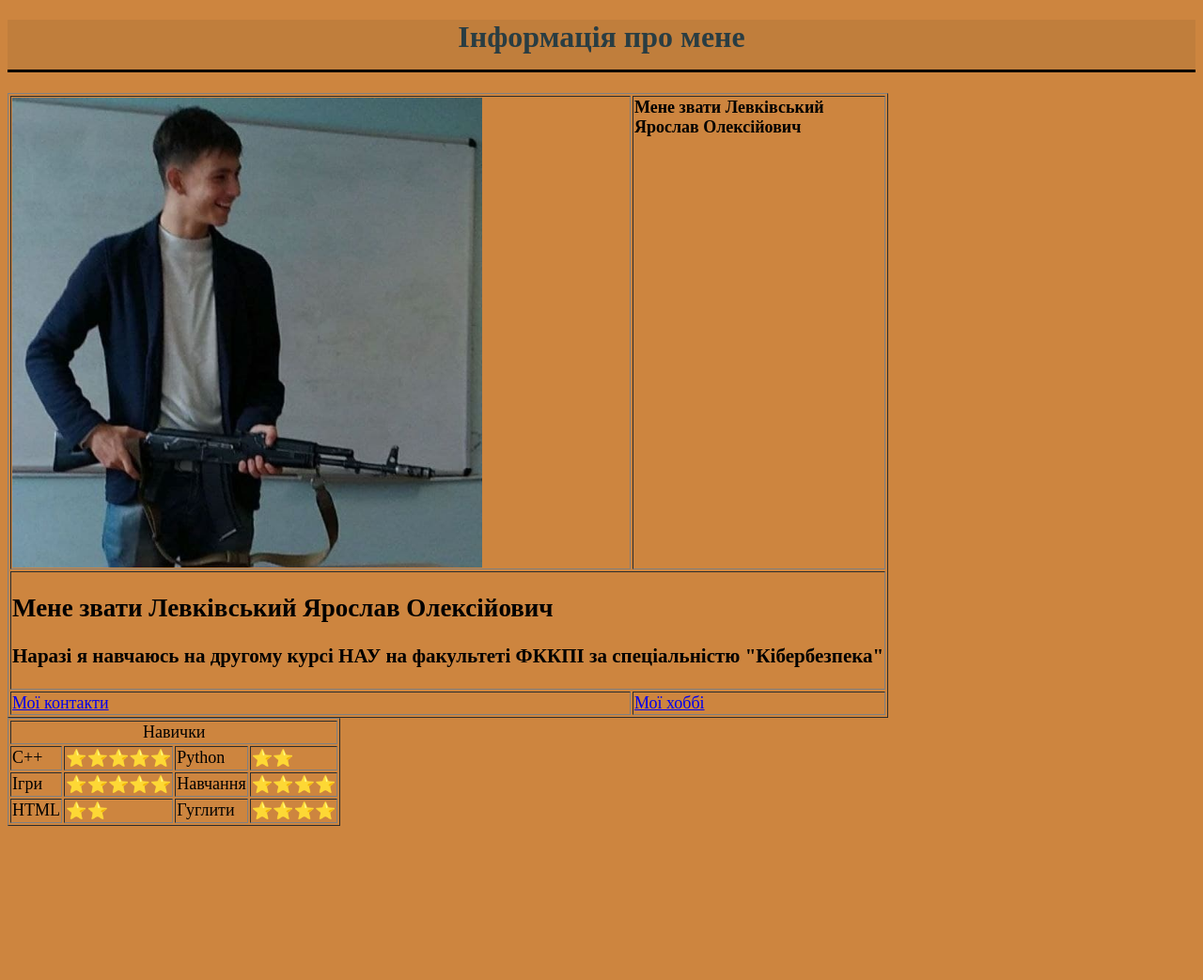
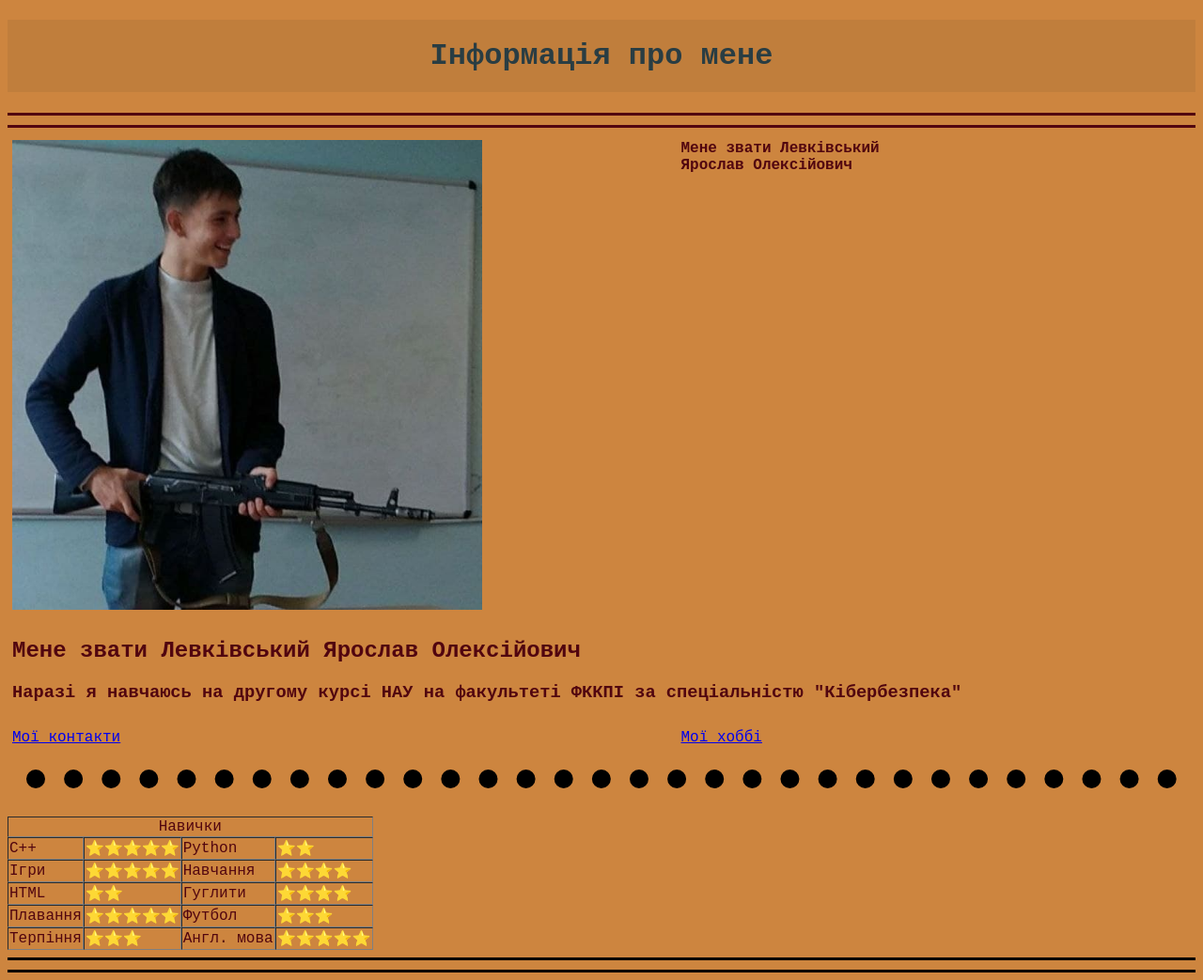
Before and after one commit to Apollon404/www, a plain HTML site: page index.html in a window 1280 px wide. Shown: the whole page at 94% size. Before the commit the page ends 887 px from the top, so only its background shows below. Drawn offline with Linux system fonts and the light colour scheme.

Commit message:
Add files via upload

```diff
--- /dev/null
+++ b/CSS/styles.css
@@ -0,0 +1,29 @@
+body{
+  background-color:#CD853F;
+}
+hr{
+  height: 10px;
+  border:none;
+  border-top:solid;
+  border-bottom:solid;
+}
+.hr-dots{
+  border: #CD853F;
+  border-top:20px #000000;
+  border-top-style: dotted;
+  margin: 20px
+}
+font{
+  color: #51050F;
+  font-style:normal;
+  font-family:monospace;
+}
+table{
+  display:contents;
+  align:left;
+}
+h1{
+  color: #134D;
+  background-color:#1211;
+  padding:20px;
+}
--- a/index.html
+++ b/index.html
@@ -3,19 +3,29 @@
 
 <head>
   <meta charset="utf-8">
+
+
   <title>Персональна сторінка
   </title>
+  <link rel="stylesheet" href="CSS/styles.css">
 </head>
+<style>
+  .hr-dots{
+    border: #CD853F;
+    border-top:20px dotted #000000;
+    margin: 20px
+  }
 
-<body style="background-color:#CD853F">
-  <h1 align=center style="color: #134D;background-color:#1211;">
+</style>
+<body>
+  <font size="4" >
+  <h1 align=center >
     Інформація про мене
-    <hr size="3" color="black">
+
   </h1>
-  <font size="4">
-    <table border="1">
+<hr  />
+    <table border="0"   cellpadding=5px  >
       <tr>
-
         <td><img src="1.jpg" align=left height="500"></td>
         <td valign="top"><strong> Мене звати Левківський <br />Ярослав Олексійович</strong></td>
       </tr>
@@ -29,35 +39,37 @@
         <td><a href="contact.html" h4>Мої контакти</a> </td>
         <td> <a href="hobi.html">Мої хоббі</a></td>
       </tr>
-  </font>
+
   </table>
+<hr class="hr-dots" />
+
   <table border="1">
     <tr>
       <td colspan="4" align="center">Навички</td>
     </tr>
     <tr>
-      <td>C++</td>
-      <td>⭐⭐⭐⭐⭐</td>
-      <td>Python</td>
-      <td>⭐⭐</td>
+      <td>C++</td><td>⭐⭐⭐⭐⭐</td>
+      <td>Python</td><td>⭐⭐</td>
     </tr>
     <tr>
-      <td>Ігри</td>
-      <td>⭐⭐⭐⭐⭐</td>
-      <td>Навчання</td>
-      <td>⭐⭐⭐⭐</td>
+      <td>Ігри</td><td>⭐⭐⭐⭐⭐</td>
+      <td>Навчання</td><td>⭐⭐⭐⭐</td>
     </tr>
     <tr>
-      <td>HTML</td>
-      <td>⭐⭐</td>
-      <td>Гуглити</td>
-      <td>⭐⭐⭐⭐</td>
+      <td>HTML</td><td>⭐⭐</td>
+      <td>Гуглити</td><td>⭐⭐⭐⭐</td>
+    </tr>
+    <tr>
+      <td>Плавання </td><td>⭐⭐⭐⭐⭐</td>
+      <td>Футбол</td><td>⭐⭐⭐</td>
+    </tr>
+    <tr>
+      <td>Терпіння</td><td>⭐⭐⭐</td>
+      <td>Англ. мова</td><td>⭐⭐⭐⭐⭐</td>
     </tr>
   </table>
-
-
-
-
+  </font>
+  <hr  />
 </body>
 
 </html>
```
Also changed, not shown: 2.HTML (added, +34 -0 lines), contact.html (+4 -4 lines).
